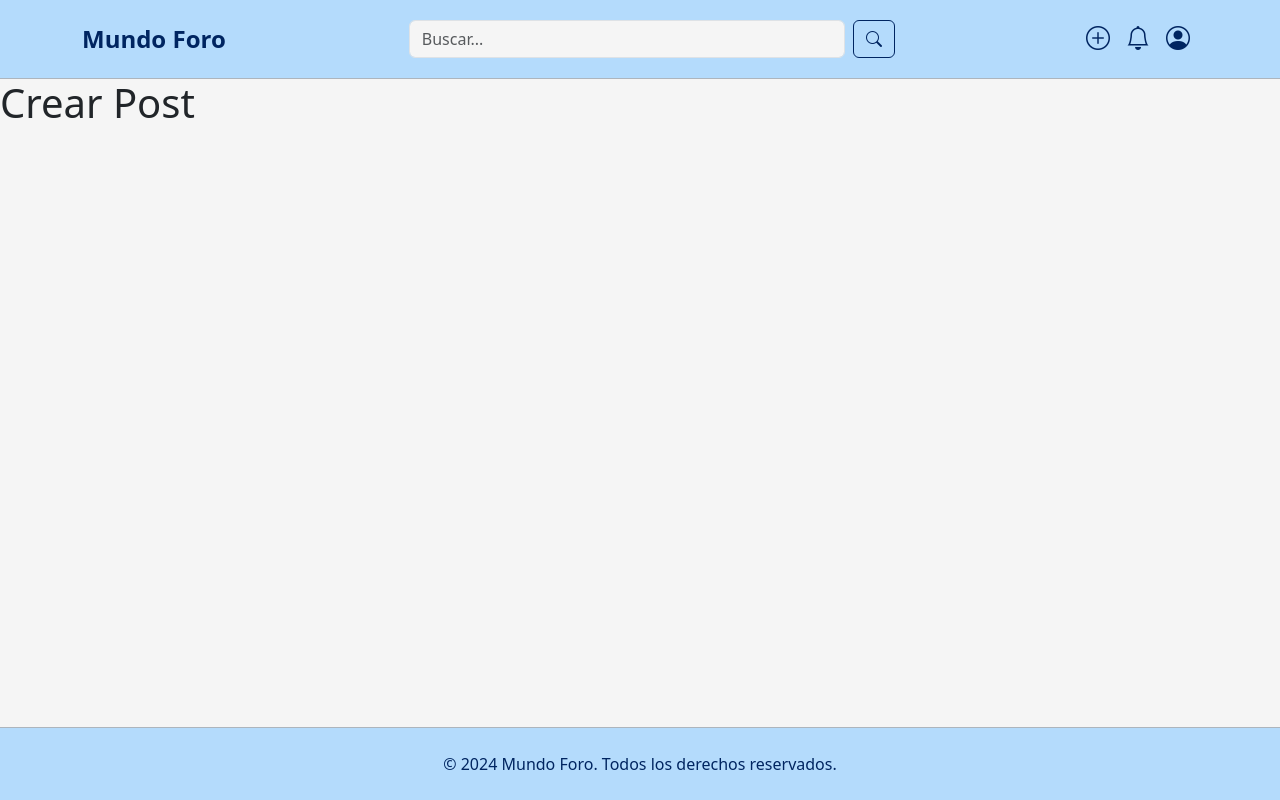
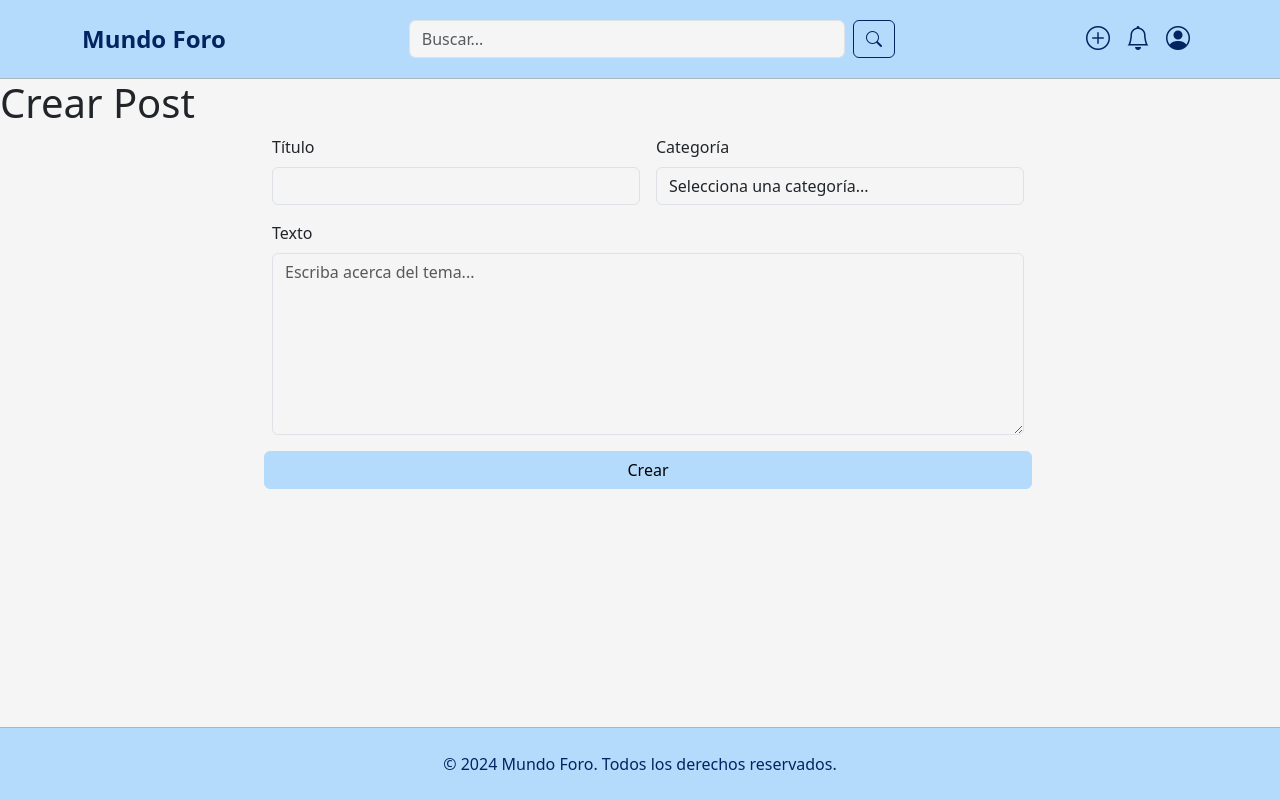
Before and after one commit to Croissanton/IU_Proyecto, a React (Create React App) app in the folder foro-mundo/: page /create in a window 1280 px wide. Built offline with nearby package versions, Linux system fonts and the light colour scheme.

Commit message:
crear post terminado

```diff
--- a/foro-mundo/src/Pages/PostCreationPage.js
+++ b/foro-mundo/src/Pages/PostCreationPage.js
@@ -4,9 +4,32 @@ import React from 'react';
 function PostCreationPage() {
   return (
     <MainLayout>
-      <h1>
-        Crear Post
-      </h1>
+      <h1>Crear Post</h1>
+      <div style={{ display: "flex"}}>
+      <div className="m-auto" style={{ width: "60%", display:"flex", justifyContent:"flex-end"}}>
+        <form class="row col-12 g-3">
+          <div class="col-md-6">
+            <label for="inputTitulo" class="form-label">Título</label>
+            <input type="text" required class="form-control" id="inputTitulo"></input>
+          </div>
+          <div class="col-md-6">
+            <label for="inputCategoria" class="form-label">Categoría</label>
+            <select name="categoria" id="categoria" required class="form-control">
+                <option value ="" disabled selected>Selecciona una categoría...</option>
+                <option value="general">General</option>
+                <option value="coches">Coches</option>
+                <option value="musica">Música</option>
+                <option value="plantas">Plantas</option>
+            </select>
+          </div>
+          <div class="col-12">
+            <label for="inputTexto" class="form-label">Texto</label>
+            <textarea type="text" class="form-control input-group-lg" required placeholder="Escriba acerca del tema..." rows={7} id="inputTexto" ></textarea>
+          </div>
+          <button type="submit" class="btn btn-primary">Crear</button>
+          </form>
+      </div>
+      </div>
 
     </MainLayout>
   );
```
Also changed, not shown: foro-mundo/src/Components/Profile.js (deleted).
